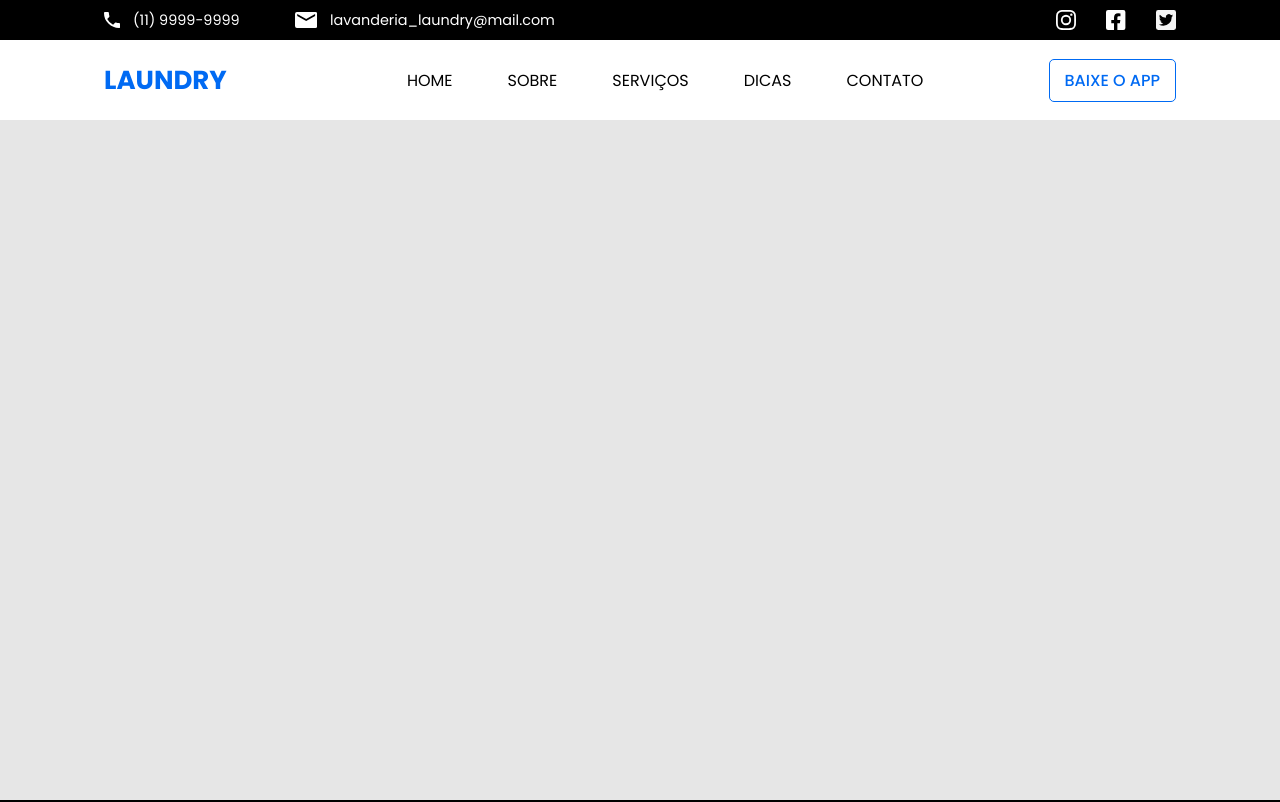
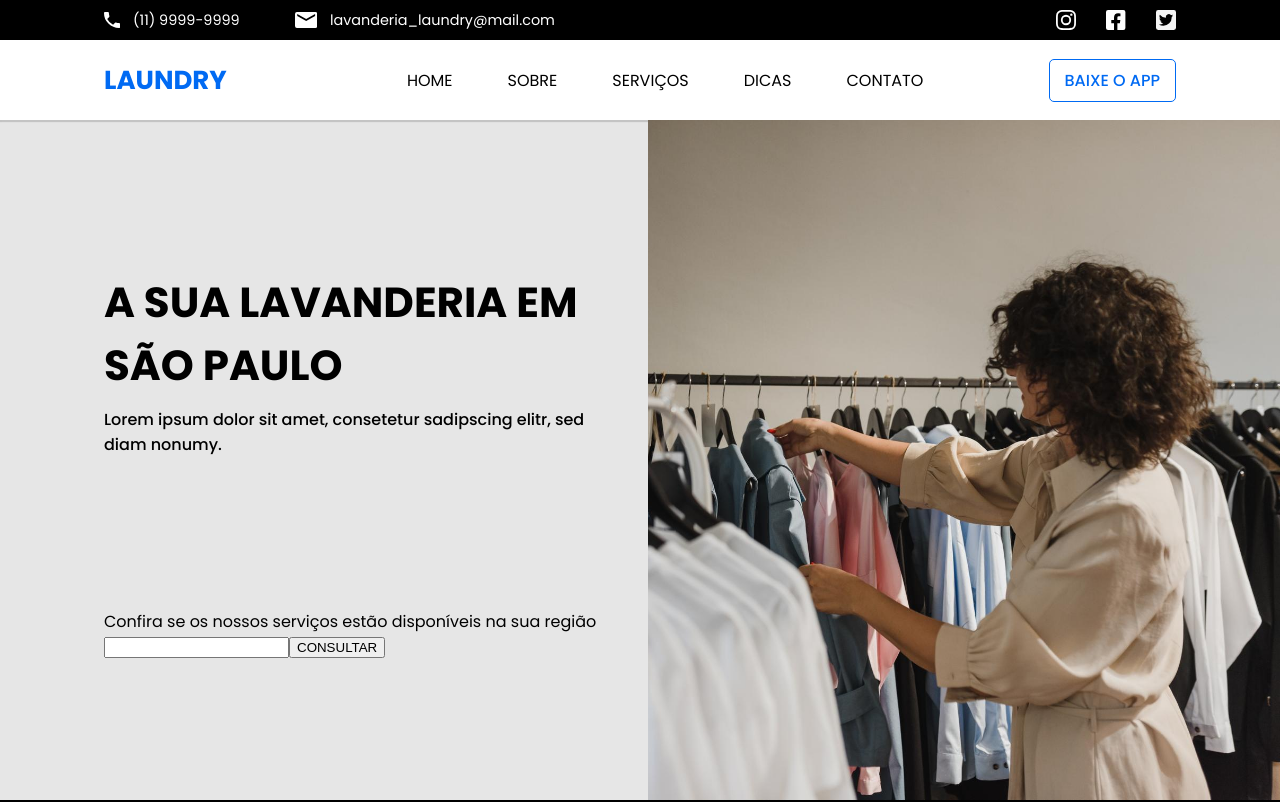
Before and after one commit to vanderms/laundry-template, a React (Create React App) app: page / in a window 1280 px wide. Shown: the top 802 px of the page. Built offline with nearby package versions, Linux system fonts and the light colour scheme.

Commit message:
added cover to homepage

```diff
--- a/src/App.js
+++ b/src/App.js
@@ -1,10 +1,10 @@
 import Layout from './components/layout';
-
+import Cover from './components/cover';
 
 function App() {
   return (
     <Layout>
-
+      <Cover/>
     </Layout>
   );
 }
--- /dev/null
+++ b/src/components/cover.js
@@ -0,0 +1,32 @@
+import { BackgroundImage } from './utilities';
+import coverImage from '../assets/cover.jpg';
+
+
+export default function Cover(){
+
+  return (
+  <section className="section-cover">
+    <div className="info-container">
+      <header>
+        <h1>A SUA LAVANDERIA EM SÃO PAULO</h1>
+        <h4>Lorem ipsum dolor sit amet, consetetur sadipscing elitr, sed diam nonumy.</h4>
+      </header>
+      <form>
+        <div className="text">Confira se os nossos serviços estão disponíveis na sua região </div>
+        <div className="input-block">
+          <input type="text" />
+          <input type="submit" value="CONSULTAR"/>
+        </div>
+      </form>
+    </div>
+    <div className="image-container">
+     <BackgroundImage
+      src={coverImage}
+      alt='foto de uma mulher colocando roupas em um cabide'
+      orientation='by-height'
+      alignment='end'
+     />
+    </div>
+  </section>
+  );
+}
--- a/src/components/navbar.js
+++ b/src/components/navbar.js
@@ -1,20 +1,38 @@
-import { useState } from "react";
+import { useState, useEffect } from "react";
 import { Link } from "react-router-dom";
 import { CloseIcon, MenuIcon, Logo, BackDrop } from './utilities';
 
 
+function getClass(name, closed, fixed){
+  name += (closed ? ' closed ' : '');
+  name += (fixed ? ' fixed ' : '');
+  return name;
+}
 
 export default function Navbar(){
 
-  const [closed, setClosed] = useState(true);
+  const [ closed, setClosed ] = useState(true);
+  const [ fixed, setFixed ] = useState(false);
 
   const closeSidebar = () => setClosed(true);
   const openSidebar = () => setClosed(false);
 
+  function handleScroll(){
+    if(window.scrollY > 40){
+      setFixed(true);
+    }
+    else {
+      setFixed(false);
+    }
+  }
+
+  useEffect(()=>{
+    window.addEventListener('scroll', handleScroll);
+  }, []);
 
   return(
     <>
-    <nav className={`navbar ${ closed ? 'closed' : ''}`}>
+    <nav className={ getClass('navbar', closed, fixed ) }>
       <CloseIcon className='close-btn' onClick={ closeSidebar }/>
       <Logo/>
       <div className="links">
@@ -26,13 +44,12 @@ export default function Navbar(){
       </div>
       <Link className='cta' to='/'>BAIXE O APP</Link>
     </nav>
-    <div className={`sidebar-menu ${ closed ? 'closed' : ''}`}>
+    <div className={ getClass('sidebar-menu', closed, fixed ) }>
       <Logo/>
       <MenuIcon className='menu-btn' onClick={ openSidebar }/>
       <BackDrop onClick={ closeSidebar }/>
     </div>
-
-
+    <div className={ getClass('navbar-placeholder', closed, fixed ) }></div>
     </>
   );
 }
--- a/src/components/utilities.js
+++ b/src/components/utilities.js
@@ -76,3 +76,17 @@ export function BackDrop({className, onClick}){
     ></div>
   );
 }
+
+
+export function BackgroundImage({src, alt, orientation, alignment}){
+
+  let classes = "background-image-component ";
+  classes += (orientation === 'by-width ' ? 'by-width ' : 'by-height ');
+  classes += (alignment ? alignment : 'center ');
+
+  return (
+    <div className={classes}>
+      <img src={src} alt={alt}/>
+    </div>
+  );
+}
--- a/src/index.scss
+++ b/src/index.scss
@@ -61,6 +61,13 @@ $tablet: 1151px;
   }
 }
 
+@mixin main-height(){
+  height: calc(100vh - #{$height-navbar} - #{$height-infobar});
+  @include media-query($tablet){
+    height: calc(100vh - #{$height-sidebar-menu});
+  }
+}
+
 //(336 * 3) + (2 * 32) + (40): 1112
 //336 * 2 + 32 + 40:
 //desktop =
@@ -98,18 +105,11 @@ $tablet: 1151px;
   }
 }
 
-@mixin flex-space-betwen {
+@mixin flex-space($justify) {
   display: flex;
-  justify-content: space-between;
+  justify-content: $justify;
   align-items: center;
 }
-
-@mixin flex-space-around{
-  display: flex;
-  justify-content: space-around;
-  align-items: center;
-}
-
 
 @mixin cta-primary{
   background-color: $primary;
@@ -131,7 +131,6 @@ $tablet: 1151px;
 }
 
 
-
 *{
   box-sizing: border-box;
 }
@@ -143,7 +142,7 @@ body {
 }
 
 main{
-  min-height: calc(100vh - #{$height-navbar} - #{$height-infobar});
+  @include main-height;
 }
 
 a {
@@ -151,8 +150,21 @@ a {
   text-decoration: none;
 }
 
+h1{
+  font-size: 42px;
+  font-weight: 900;
+  margin: 10px 0px;
+}
+
+
+h4{
+  font-size: 1em;
+  font-weight: 500;
+  margin: 10px 0px;
+}
+
 .info-social-media{
-  @include flex-space-betwen;
+  @include flex-space(space-between);
   width: 120px;
 }
 
@@ -179,9 +191,34 @@ a {
   opacity: 0.8;
 }
 
+.background-image-component {
+  @include size(100%, 100%);
+  background-color: #888;
+  display: flex;
+  align-items: center;
+  overflow: hidden;
+
+  &.by-width {
+    flex-direction: column;
+    img {
+       @include size(100%, auto);
+    }
+  }
+
+  &.by-height {
+    img {
+       @include size(auto, 100%);
+    }
+  }
+  &.center{ justify-content: center; }
+  &.start{ justify-content: flex-start; }
+  &.end{ justify-content: flex-end; }
+
+}
+
 
 .infobar {
-  @include flex-space-betwen;
+  @include flex-space(space-between);
   @include padding-lateral;
   @include hide-on($tablet);
   @include bg-schema($dark, $light);
@@ -189,17 +226,18 @@ a {
   font-size: 0.9em;
 
   .info-container{
-    @include flex-space-betwen;
+    @include flex-space(space-between);
     @include horizontal-spacing($spacing5);
   }
 }
 
 
 .navbar{
-  @include flex-space-betwen;
+  @include flex-space(space-between);
   @include padding-lateral;
   @include size(100%, $height-navbar);
   @include bg-schema($light, $dark);
+  box-shadow: 0px 1px 1px 1px rgba(0, 0, 0, 0.15);
   z-index: 10;
 
   .close-btn{
@@ -215,10 +253,16 @@ a {
     @include cta-secondary;
   }
 
+  &.fixed{
+    position: fixed;
+    top: 0px;
+  }
+
   @include media-query($tablet){
     @include bg-schema($dark, $light);
     @include size(85%, 100vh);
     padding: $spacing3 0px;
+    box-shadow: unset;
     position: fixed;
     flex-direction: column;
     justify-content: space-evenly;
@@ -238,7 +282,7 @@ a {
     }
 
     .links {
-      @include flex-space-betwen;
+      @include flex-space(space-between);
       @include horizontal-spacing(0px);
       @include vertical-spacing($spacing4);
 
@@ -254,11 +298,13 @@ a {
   }
 }
 
-
 .sidebar-menu{
   @include size(100%, $height-sidebar-menu);
   background-color: $dark;
   display: none;
+  position: fixed;
+  top: 0px;
+
 
   @include media-query($tablet){
     display: flex;
@@ -287,19 +333,63 @@ a {
   }
 }
 
+.navbar-placeholder{
+  @include size(100%, $height-navbar);
+  background-color: blue;
+  display: none;
+  &.fixed{
+    display: block;
+  }
+
+  @include media-query($tablet){
+    height: $height-sidebar-menu;
+    display: block;
+  }
+
+}
+
 
 .footer{
-  @include flex-space-betwen;
+  @include flex-space(space-between);
   @include size(100%, 260px);
   @include bg-schema($dark, $light);
   flex-direction: column;
   padding-top: $spacing4;
 
   .info-container{
-    @include flex-space-betwen;
+    @include flex-space(space-between);
     flex-direction: column;
     .info-social-media{
       margin-top: $spacing1;
     }
   }
 }
+
+
+.section-cover{
+ @include main-height;
+  display: flex;
+
+  .info-container{
+    @include padding-lateral;
+    @include flex-space(space-evenly);
+    flex-direction: column;
+    padding-right: 0px;
+    width: 50%;
+
+    h4{
+      width: 90%;
+    }
+
+    form, .header{
+      width: 100%;
+    }
+
+
+  }
+
+  .image-container {
+    @include size(50%, 100%);
+    padding-left: $spacing1;
+  }
+}
```
Also changed, not shown: src/assets/cover.jpg (added), 1 other file (tests, documents, lock files or other folders).
